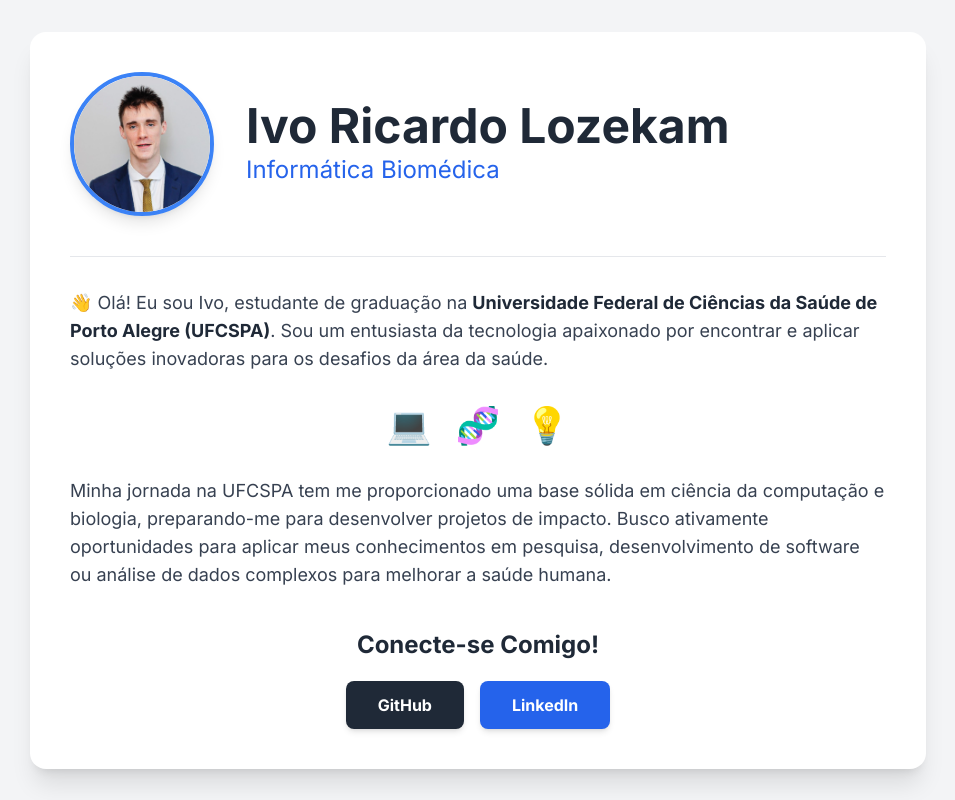
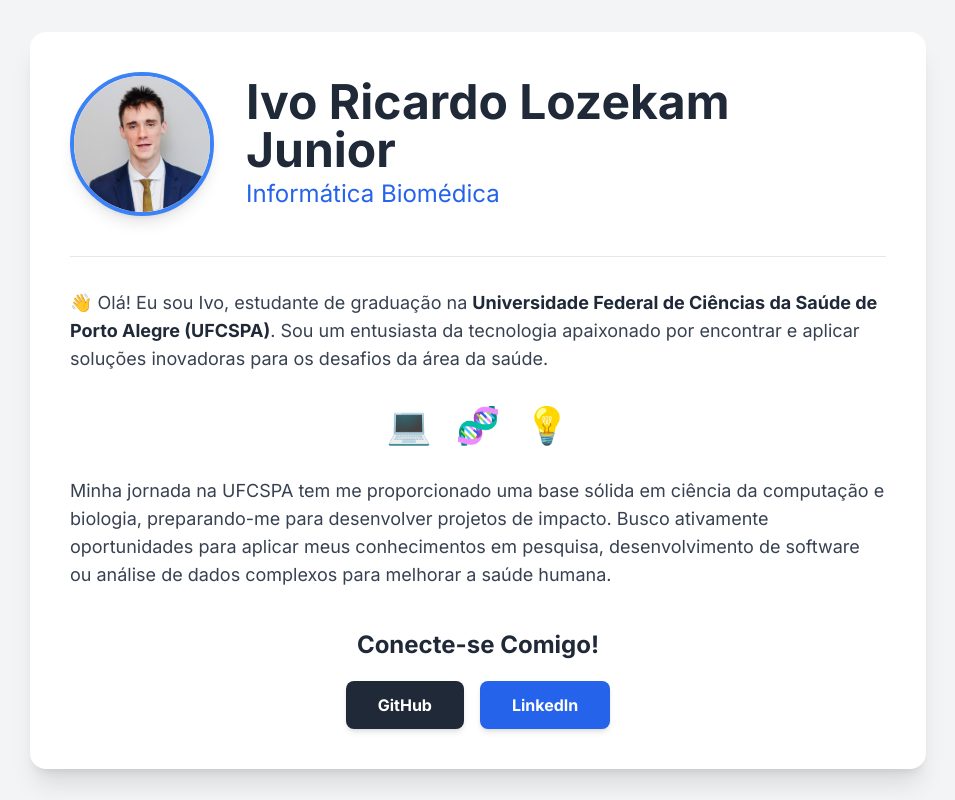
Before and after one commit to ivolzkm/ivolzkm, a Next.js app: page / in a window 1280 px wide. Shown: the whole page, without its empty margins (162-1117 px from the left). Built offline with nearby package versions, Linux system fonts and the light colour scheme.

Commit message:
Atualizein index.js

```diff
--- a/pages/index.js
+++ b/pages/index.js
@@ -35,7 +35,7 @@
                 />
 
                 <div>
-                    <h1 className="text-3xl sm:text-5xl font-bold text-gray-800">Ivo Ricardo Lozekam</h1>
+                    <h1 className="text-3xl sm:text-5xl font-bold text-gray-800">Ivo Ricardo Lozekam Junior</h1>
                     <h2 className="text-xl sm:text-2xl text-blue-600 mt-1">Informática Biomédica</h2>
                 </div>
             </header>
```
